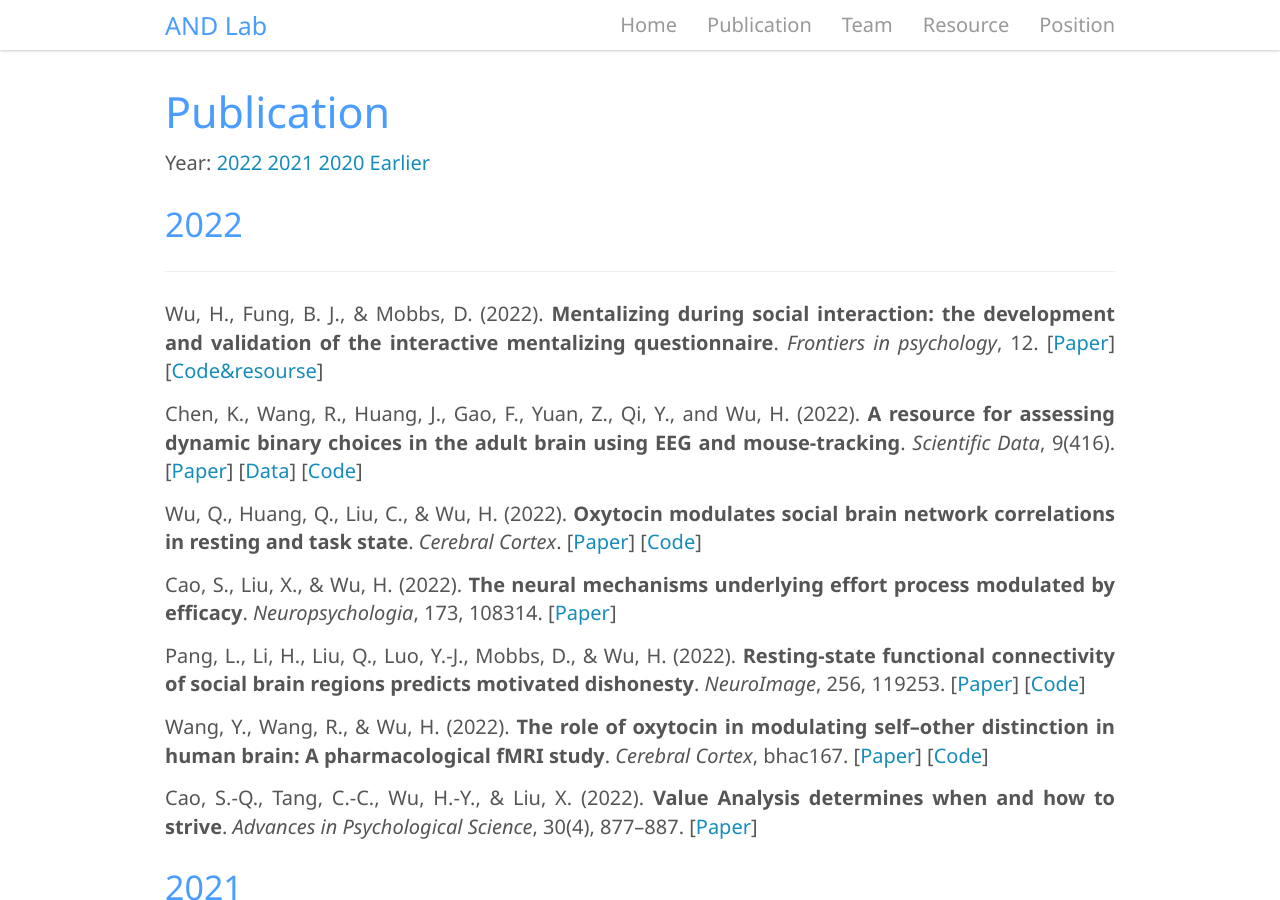
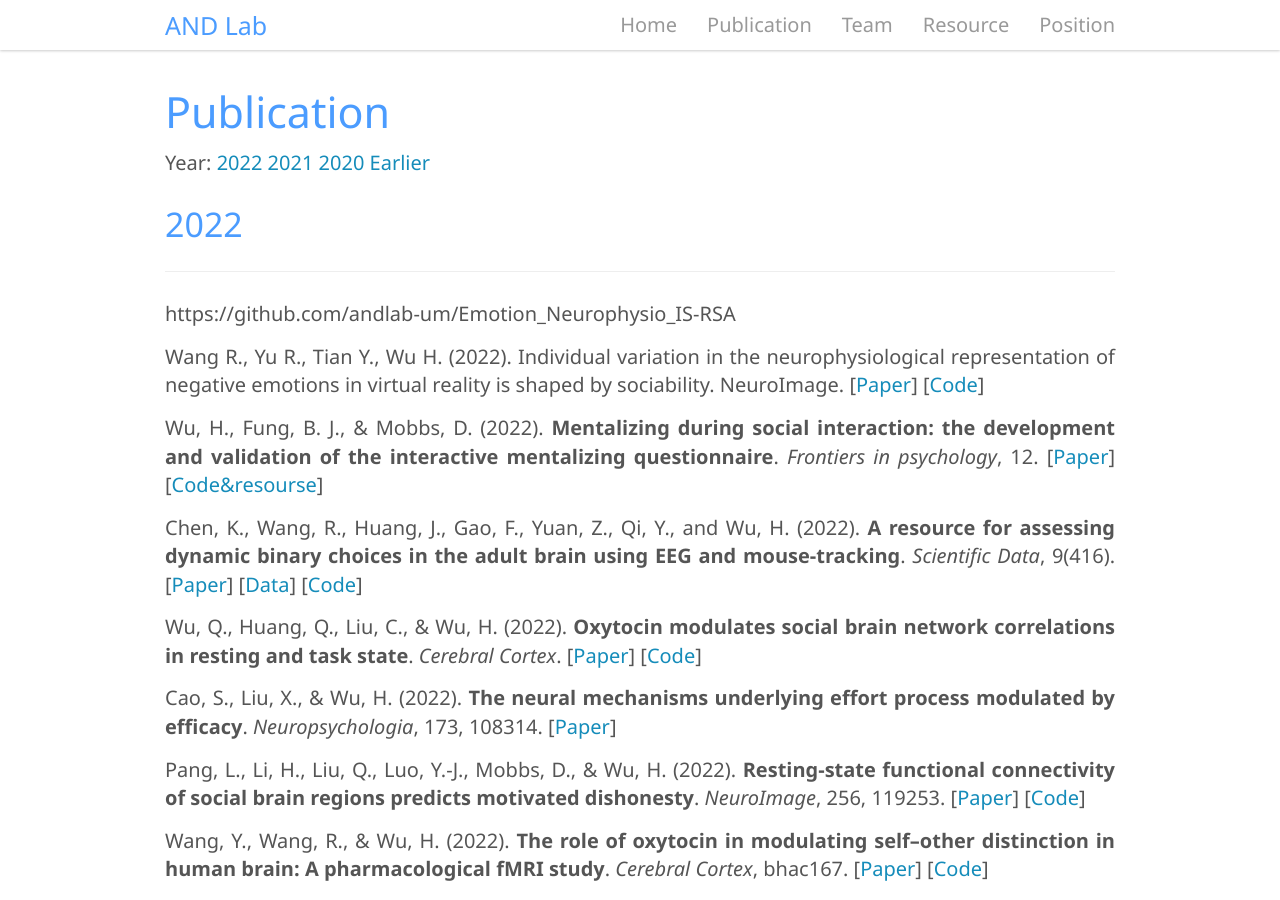
Before and after one commit to andlab-um/lab-website, a Jekyll site: the page built from _pages/publication.md, in a window 1280 px wide and 900 px high. Built offline with Jekyll 4.4.1, drawn with Linux system fonts in a browser that asks for light colours; nearby versions of some CDN libraries.

Commit message:
Update publication.md

```diff
--- a/_pages/publication.md
+++ b/_pages/publication.md
@@ -12,6 +12,10 @@ Year: [2022](#2022) [2021](#2021) [2020](#2020) [Earlier](#earlier)
 
 ### 2022
 ---
+https://github.com/andlab-um/Emotion_Neurophysio_IS-RSA
+
+Wang R., Yu R., Tian Y., Wu H. (2022). Individual variation in the neurophysiological representation of negative emotions in virtual reality is shaped by sociability. NeuroImage. [[Paper]((https://doi.org/10.1016/j.neuroimage.2022.119596)){:target="_blank"}]  [[Code](https://github.com/andlab-um/Emotion_Neurophysio_IS-RSA){:target="_blank"}]
+
 
 Wu, H., Fung, B. J., & Mobbs, D. (2022). **Mentalizing during social interaction: the development and validation of the interactive mentalizing questionnaire**. *Frontiers in psychology*, 12. [[Paper](https://doi.org/10.3389/fpsyg.2021.791835){:target='_blank'}][[Code&resourse](https://github.com/andlab-um/imq){:target="_blank"}]
 
```
